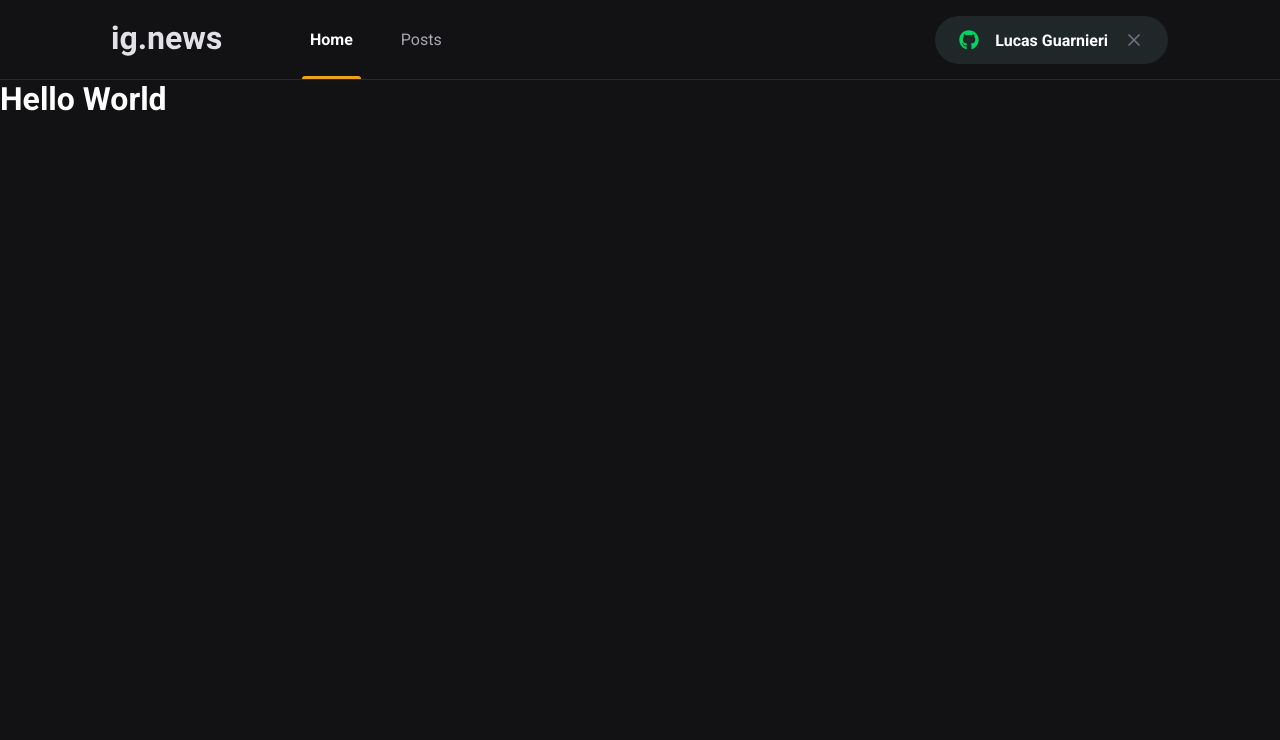
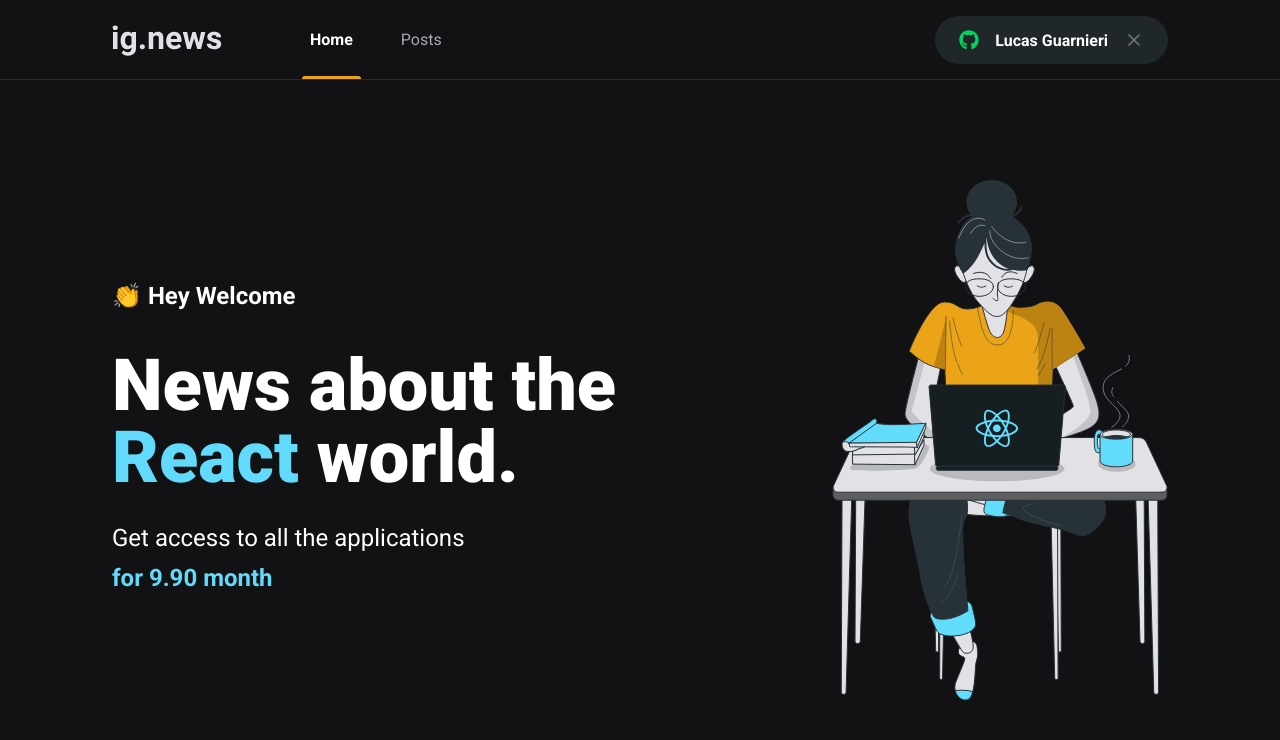
Before and after one commit to lucasguarni/ignite-ignews, a Next.js app: page / in a window 1280 px wide. Shown: the top 740 px of the page. Built offline with nearby package versions, Linux system fonts and the light colour scheme.

Commit message:
feat: Adiciona conteúdo da home

```diff
--- /dev/null
+++ b/src/pages/home.module.scss
@@ -0,0 +1,40 @@
+.contentContainer {
+  align-items: center;
+  display: flex;
+  height: calc(100vh - 5rem);
+  justify-content: space-between;
+  margin: 0 auto;
+  max-width: 1120px;
+  padding: 0 2rem;
+}
+
+.hero {
+  max-width: 600px;
+
+  > span {
+    font-size: 1.5rem;
+    font-weight: bold;
+  }
+
+  h1 {
+    font-size: 4.5rem;
+    font-weight: 900;
+    line-height: 4.5rem;
+    margin-top: 2.5rem;
+
+    span {
+      color: var(--cyan-500);
+    }
+  }
+
+  p {
+    font-size: 1.5rem;
+    line-height: 2.5rem;
+    margin-top: 1.5rem;
+
+    > span {
+      color: var(--cyan-500);
+      font-weight: bold;
+    }
+  }
+}
--- a/src/pages/index.tsx
+++ b/src/pages/index.tsx
@@ -1,13 +1,24 @@
 import Head from 'next/head';
+import styles from './home.module.scss';
 
 export default function Home() {
   return (
     <>
       <Head>
-        <title>Início | ig.news</title>
+        <title>Home | ig.news</title>
       </Head>
 
-      <h1>Hello World</h1>
+      <main className={styles.contentContainer}>
+        <section className={styles.hero}>
+          <span>👏 Hey Welcome</span>
+          <h1>News about the <span>React</span> world.</h1>
+          <p>
+            Get access to all the applications <br />
+            <span>for 9.90 month</span>
+          </p>
+        </section>
+        <img src="/images/avatar.svg" alt="Girl coding" />
+      </main>
     </>
   );
 }
```
